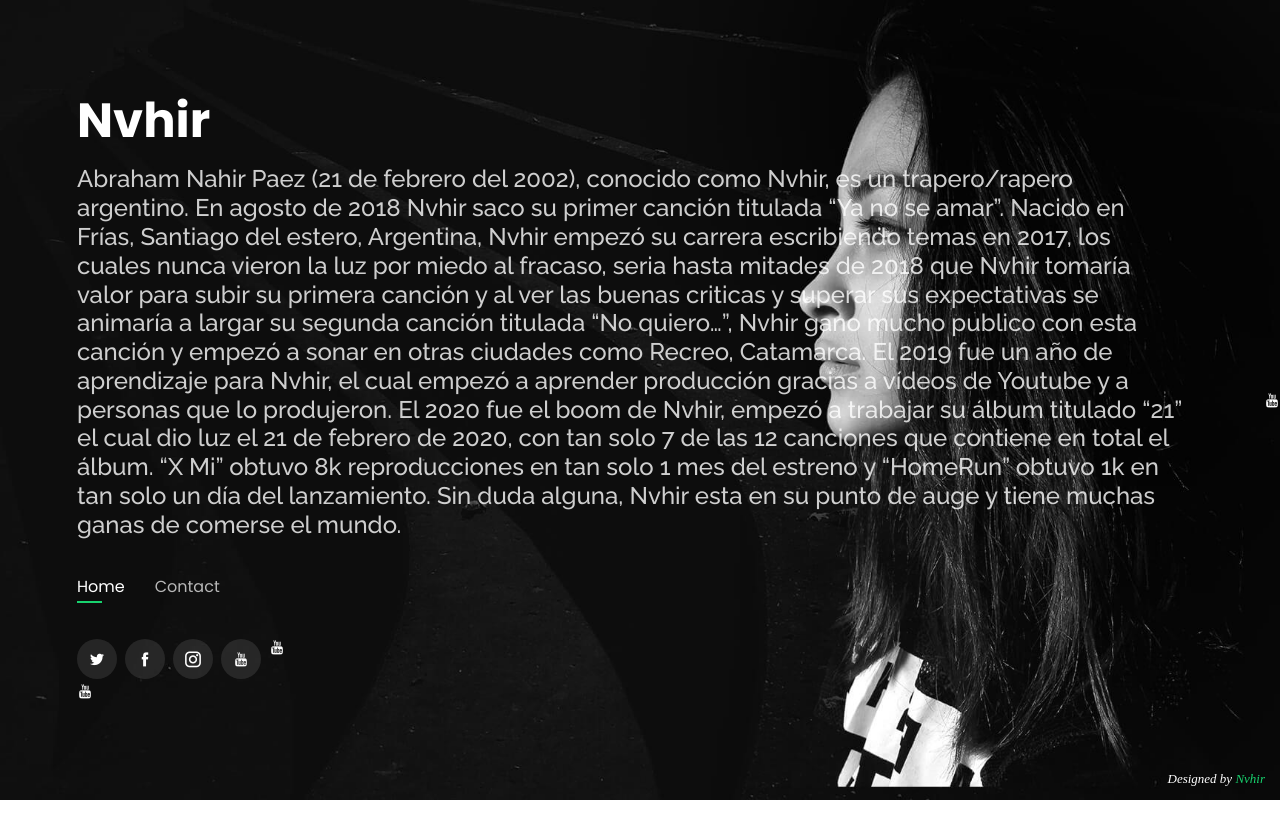
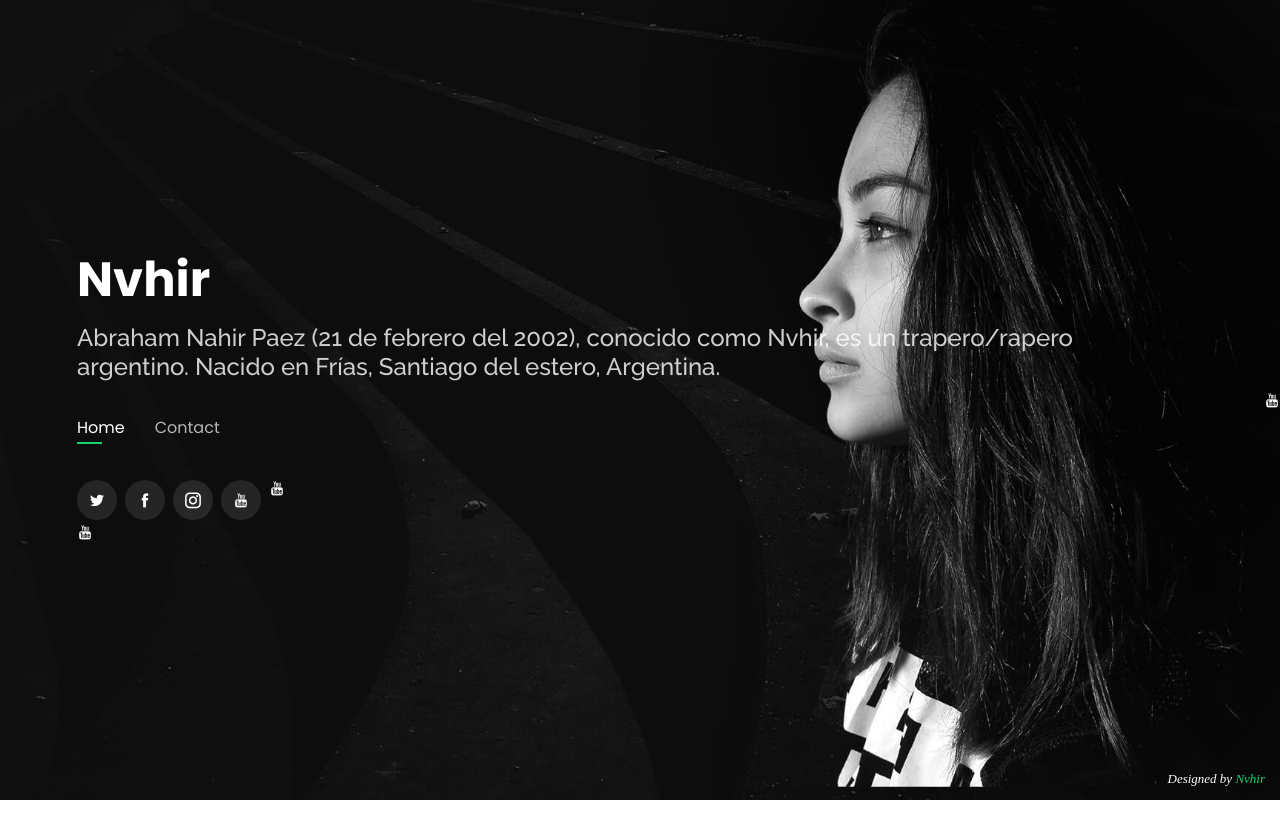
Before and after one commit to Nvhir/Pagina-Web, a plain HTML site: page index.html in a window 1280 px wide. Drawn offline with nearby package versions, Linux system fonts and the light colour scheme.

Commit message:
Update index.html

```diff
--- a/index.html
+++ b/index.html
@@ -44,13 +44,8 @@
       <h1><a href="index.html">Nvhir</a></h1>
       <!-- Uncomment below if you prefer to use an image logo -->
       <!-- <a href="index.html" class="mr-auto"><img src="assets/img/logo.png" alt="" class="img-fluid"></a> -->
-      <h2>Abraham Nahir Paez (21 de febrero del 2002), conocido como Nvhir, es un trapero/rapero argentino. En agosto de 2018 Nvhir saco su primer canción titulada “Ya no se amar”.
-
-Nacido en Frías, Santiago del estero, Argentina, Nvhir empezó su carrera escribiendo temas en 2017, los cuales nunca vieron la luz por miedo al fracaso, seria hasta mitades de 2018 que Nvhir tomaría valor para subir su primera canción y al ver las buenas criticas y superar sus expectativas se animaría a largar su segunda canción titulada “No quiero…”, Nvhir gano mucho publico con esta canción y empezó a sonar en otras ciudades como Recreo, Catamarca.
-
-El 2019 fue un año de aprendizaje para Nvhir, el cual empezó a aprender producción gracias a vídeos de Youtube y a personas que lo produjeron.
-
-El 2020 fue el boom de Nvhir, empezó a trabajar su álbum titulado “21” el cual dio luz el 21 de febrero de 2020, con tan solo 7 de las 12 canciones que contiene en total el álbum. “X Mi” obtuvo 8k reproducciones en tan solo 1 mes del estreno y “HomeRun” obtuvo 1k en tan solo un día del lanzamiento. Sin duda alguna, Nvhir esta en su punto de auge y tiene muchas ganas de comerse el mundo.</h2>
+      <h2>Abraham Nahir Paez (21 de febrero del 2002), conocido como Nvhir, es un trapero/rapero argentino.
+          Nacido en Frías, Santiago del estero, Argentina.</h2>
 
       <nav class="nav-menu d-none d-lg-block">
         <ul>
```
